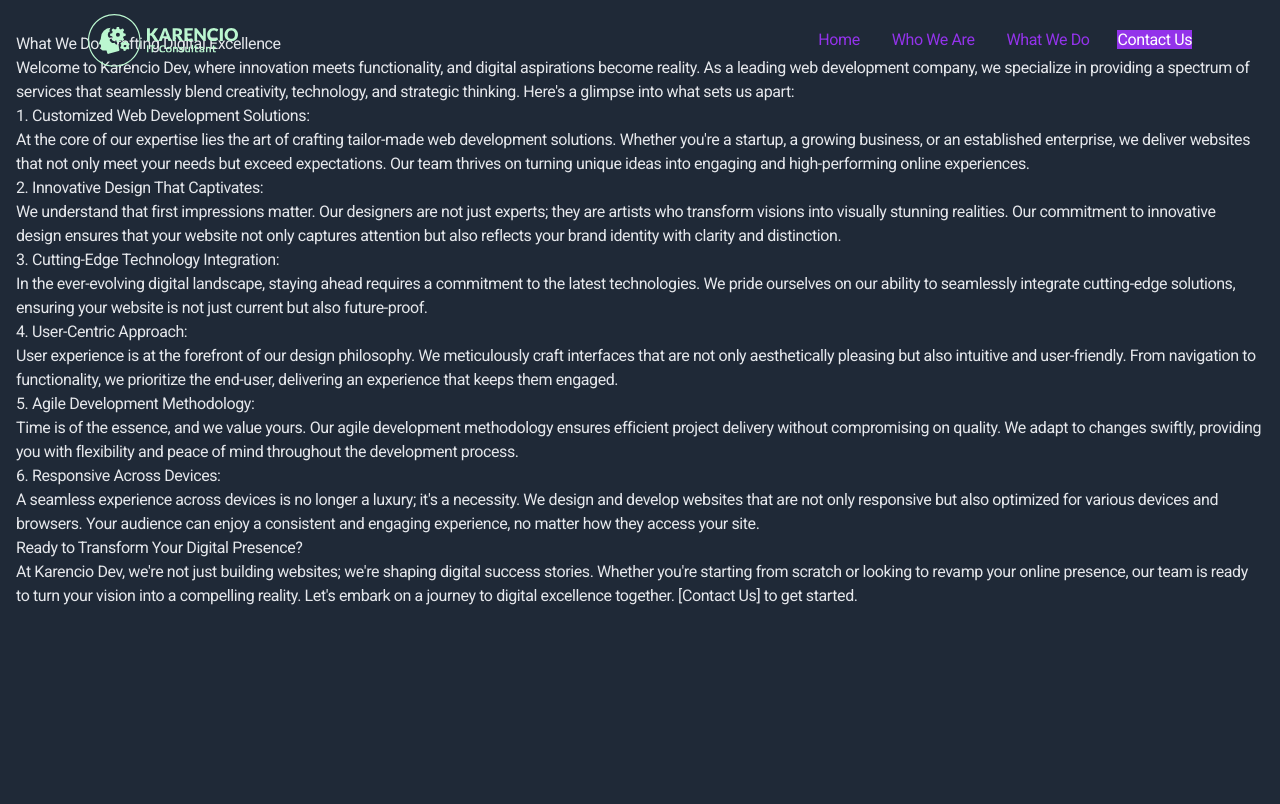
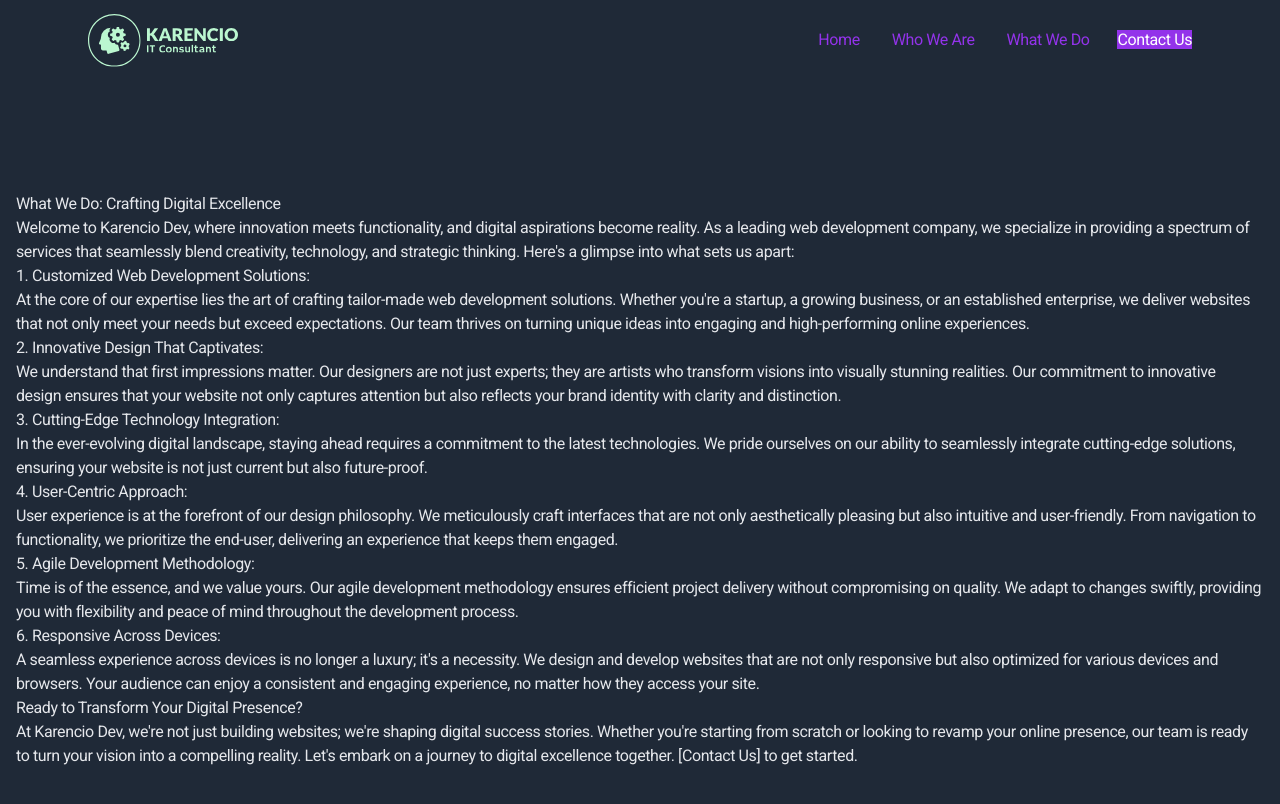
Before and after one commit to jupadev/karencio-website, a Next.js app: page /what-we-do in a window 1280 px wide. Shown: the top 804 px of the page. Built offline with nearby package versions, Linux system fonts and the light colour scheme.

Commit message:
add spacing

```diff
--- a/app/what-we-do/page.tsx
+++ b/app/what-we-do/page.tsx
@@ -5,6 +5,7 @@ const WhatWeDoPage = () => (
   <article className="flex flex-col min-h-screen overflow-hidden">
     <Header />
     <main className="container mt-8 mx-auto px-4">
+      <div className="relative pt-32 pb-10 md:pt-40 md:pb-16">
         <h1>What We Do: Crafting Digital Excellence</h1>
 
         <p>{`Welcome to Karencio Dev, where innovation meets functionality, and digital aspirations become reality. As a leading web development company, we specialize in providing a spectrum of services that seamlessly blend creativity, technology, and strategic thinking. Here's a glimpse into what sets us apart:`}</p>
@@ -29,6 +30,7 @@ const WhatWeDoPage = () => (
 
         <h3>Ready to Transform Your Digital Presence?</h3>
         <p>{`At Karencio Dev, we're not just building websites; we're shaping digital success stories. Whether you're starting from scratch or looking to revamp your online presence, our team is ready to turn your vision into a compelling reality. Let's embark on a journey to digital excellence together. [Contact Us] to get started.`}</p>
+      </div>
     </main>
   </article>);
 
```
Lines whose indentation alone changed are shown as unchanged.
